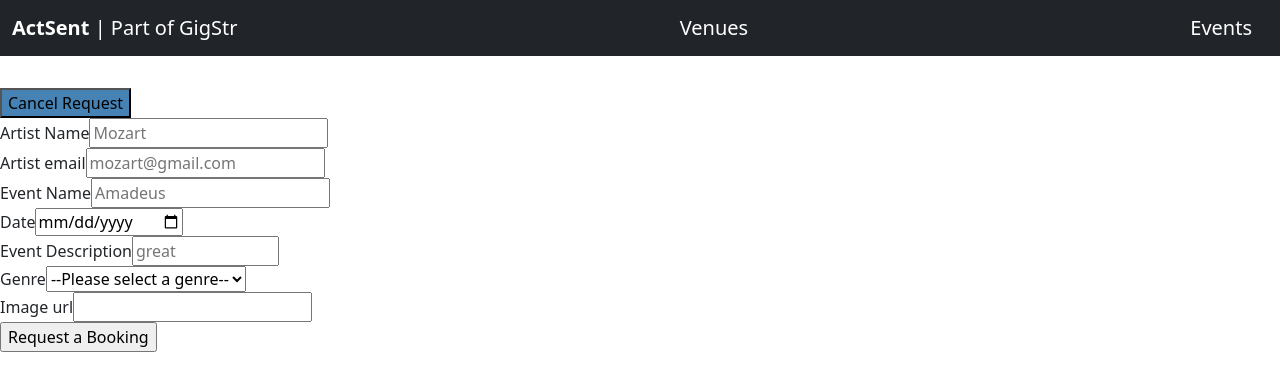
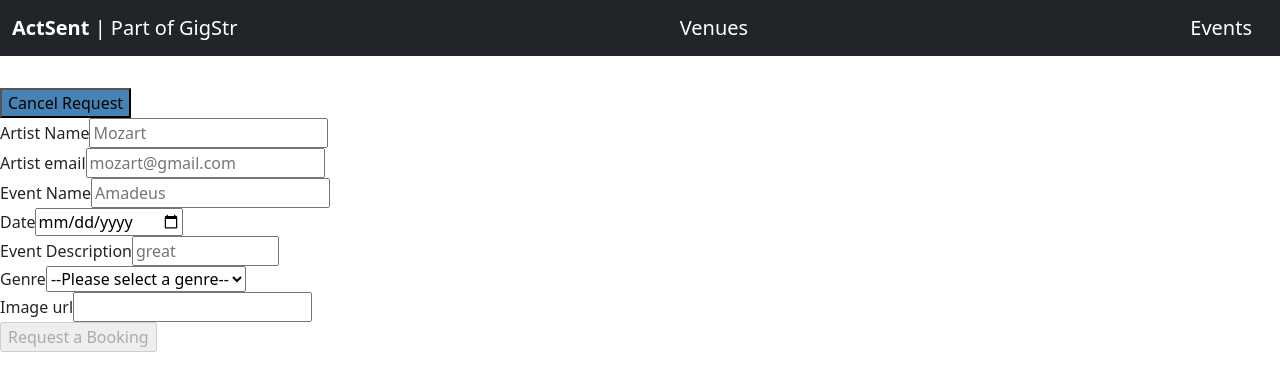
Before and after one commit to edmundlow/actsent22, a React (Create React App) app in the folder front-end/: page /venues/1 in a window 1280 px wide. Both pictures are taken after a click on the button "Submit a Booking Request". Shown: the top 390 px of the page. Built offline with nearby package versions, Linux system fonts and the light colour scheme; no server answers.

Commit message:
limited dates on booking form and disabled submit

```diff
--- a/front-end/src/components/bookingForm/BookingForm.js
+++ b/front-end/src/components/bookingForm/BookingForm.js
@@ -23,6 +23,19 @@ const BookingForm = (props) =>{
     const [id, setId]=useState(props.id)
     const [eventImage, setEventImage] = useState('')
 
+
+  function SubmitButton(){
+    if (artistName && eventName && eventDescription && date && artistEmail && genre && status && id && eventImage){
+      return <input type='submit'  value='Request a Booking' />
+    } else {
+      return <input type='submit'  value='Request a Booking' disabled/>
+    };
+  };
+
+
+
+  var today = new Date().toISOString().split('T')[0];
+
     const onSubmit = (e) =>{
         // TO PREVENT THE PAGE RELOAD ON SUBMIT
         e.preventDefault()
@@ -44,42 +57,43 @@ const BookingForm = (props) =>{
     }
 
     return (
+
        <form onSubmit={onSubmit}>
 
            <div>
                <label>Artist Name</label>
-               <input type='text' placeholder="Mozart"
+               <input type='text'  placeholder="Mozart"
                 value={artistName} onChange={(e)=> {setArtistName(e.target.value)}}/>
            </div>
 
            <div>
                <label>Artist email</label>
-               <input type='text' placeholder="mozart@gmail.com"
+               <input type='text'  placeholder="mozart@gmail.com"
                 value={artistEmail} onChange={(e)=> {setArtistEmail(e.target.value)}}/>
            </div>
 
            <div>
                <label>Event Name</label>
-               <input type='text' placeholder="Amadeus"
+               <input type='text'  placeholder="Amadeus"
                 value={eventName} onChange={(e)=> {setEventName(e.target.value)}}/>
            </div>
 
            <div>
                <label>Date</label>
                <input type='date'
-               value={date} onChange={(e)=> {setDate(e.target.value)}}/>
+               value={date} min={today} onChange={(e)=> {setDate(e.target.value)}}/>
            </div>
 
            <div>
                <label>Event Description</label>
                <input type='text' placeholder="great"
-               value={eventDescription} onChange={(e)=> {setEventDescription(e.target.value)}} size='10'
+               value={eventDescription}  onChange={(e)=> {setEventDescription(e.target.value)}} size='10'
                />
            </div>
 
            <div>
                <label for='genre'>Genre</label>
-               <select id = 'genre' value={genre} onChange={(e)=> {setGenre(e.target.value)}}>
+               <select id = 'genre' value={genre}  onChange={(e)=> {setGenre(e.target.value)}}>
                 <option value="">--Please select a genre--</option>
                 <option value="hiphop">Hip Hop</option>
                 <option value="rock">Rock</option>
@@ -96,10 +110,24 @@ const BookingForm = (props) =>{
                value={eventImage} onChange={(e)=> {setEventImage(e.target.value)}}/>
            </div>
 
-           <input type='submit' value='Request a Booking' />
+           <SubmitButton></SubmitButton>
 
        </form>
+
+
+
     )
+
+
 }
 
+
+
+
+
+
+
+
+
+
 export default BookingForm
```
